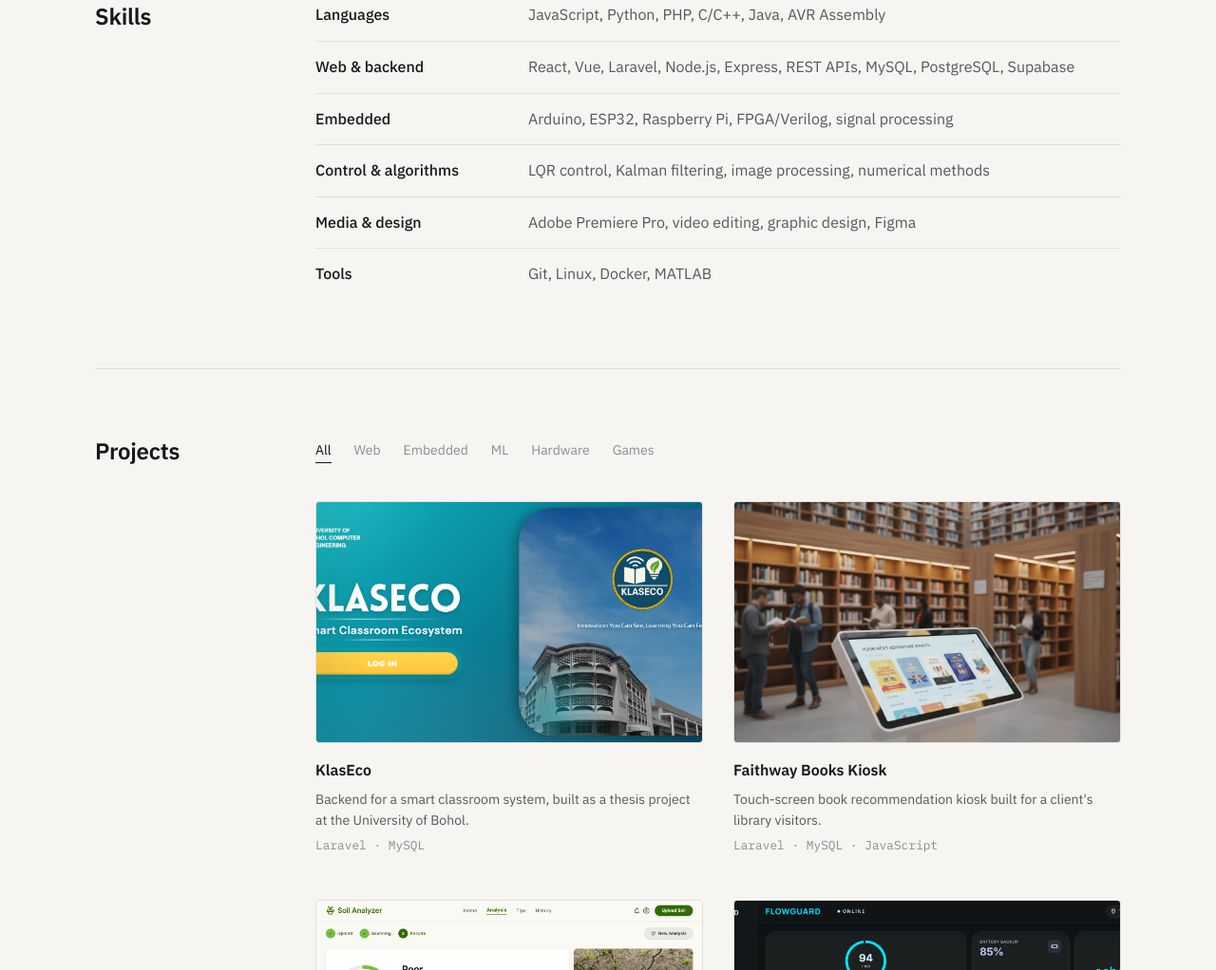
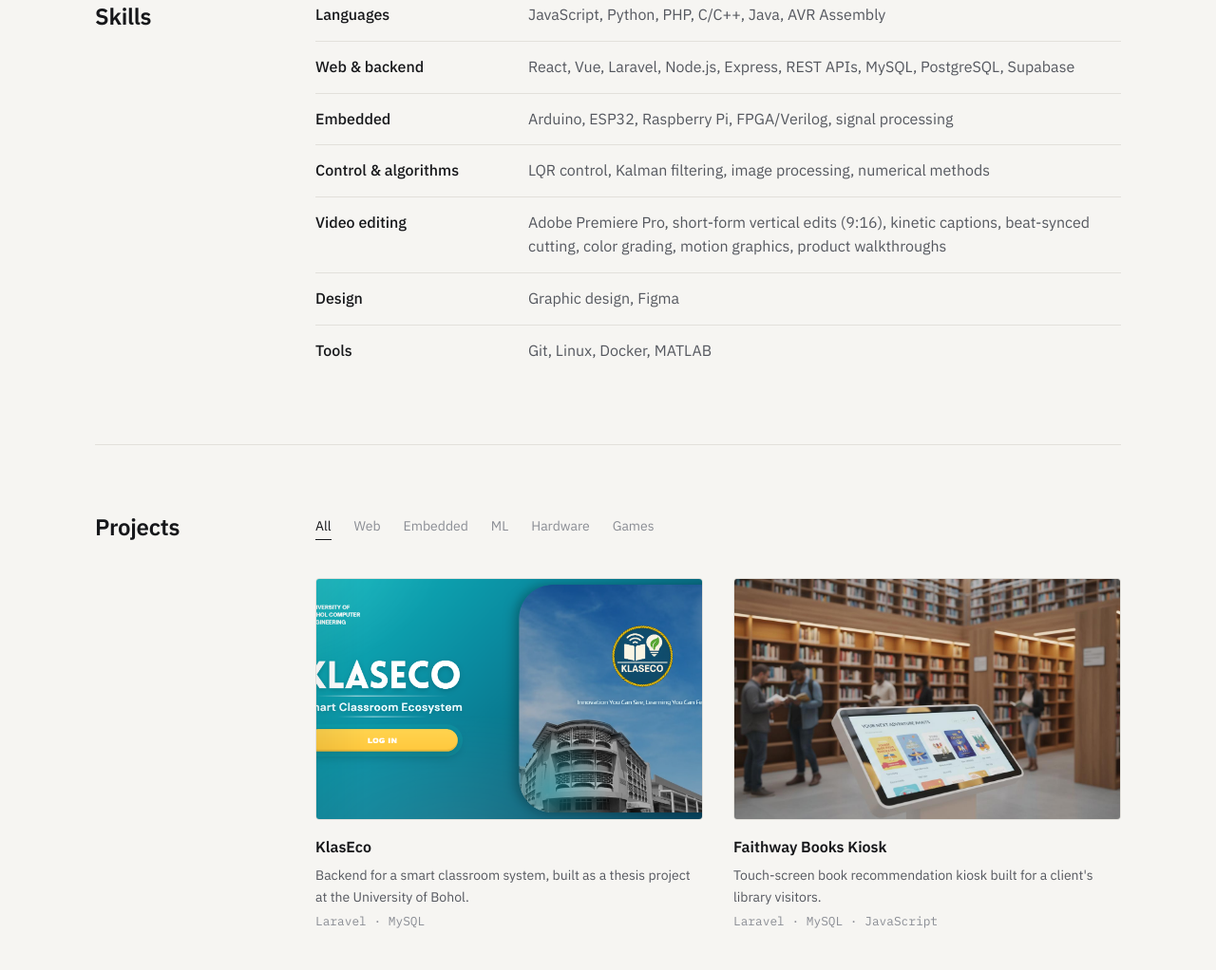
Before and after one commit to reanzoldyck007/portfolios, a plain HTML site: page index.html in a window 1280 px wide. Shown: the part 1237-2259 px from the top of the page at 95% size. Drawn offline with Linux system fonts and the light colour scheme.

Commit message:
Add video editing to skills
Co-Authored-By: Claude Opus 5.5 <noreply@anthropic.com>

```diff
--- a/index.html
+++ b/index.html
@@ -69,7 +69,8 @@
         <div><dt>Web & backend</dt><dd>React, Vue, Laravel, Node.js, Express, REST APIs, MySQL, PostgreSQL, Supabase</dd></div>
         <div><dt>Embedded</dt><dd>Arduino, ESP32, Raspberry Pi, FPGA/Verilog, signal processing</dd></div>
         <div><dt>Control & algorithms</dt><dd>LQR control, Kalman filtering, image processing, numerical methods</dd></div>
-        <div><dt>Media & design</dt><dd>Adobe Premiere Pro, video editing, graphic design, Figma</dd></div>
+        <div><dt>Video editing</dt><dd>Adobe Premiere Pro, short-form vertical edits (9:16), kinetic captions, beat-synced cutting, color grading, motion graphics, product walkthroughs</dd></div>
+        <div><dt>Design</dt><dd>Graphic design, Figma</dd></div>
         <div><dt>Tools</dt><dd>Git, Linux, Docker, MATLAB</dd></div>
       </dl>
     </section>
```
